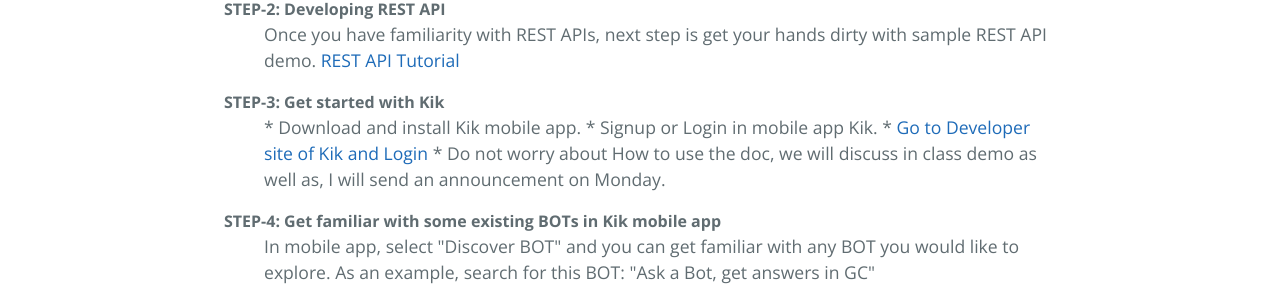
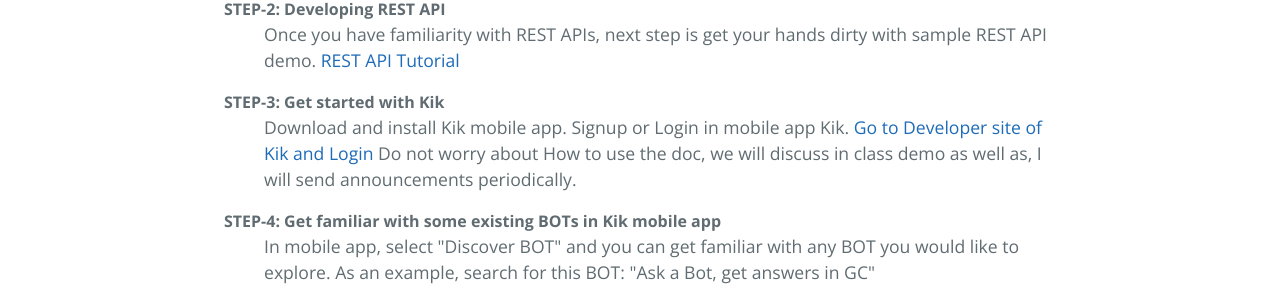
Before and after one commit to Ravi2712/ravi2712.github.io, a Jekyll site: the page built from index.md, in a window 1280 px wide. Shown: the part 1140-1445 px from the top of the page. Built offline with Jekyll 4.4.1, drawn with Linux system fonts in a browser that asks for light colours.

Commit message:
Changes#7

```diff
--- a/index.md
+++ b/index.md
@@ -34,10 +34,10 @@ In this project, we are going to create "Personalised Bot" with platform [Kik](h
 </dd>
 <dt>STEP-3: Get started with Kik</dt>
 <dd>
-* Download and install Kik mobile app.
-* Signup or Login in mobile app Kik.
-* <a href="https://dev.kik.com/#/docs/getting-started"> Go to Developer site of Kik and Login </a>
-* Do not worry about How to use the doc, we will discuss in class demo as well as, I will send an announcement on Monday.</dd>
+<tr> Download and install Kik mobile app. </tr>
+<tr> Signup or Login in mobile app Kik. </tr>
+<tr> <a href="https://dev.kik.com/#/docs/getting-started"> Go to Developer site of Kik and Login </a> </tr>
+<tr> Do not worry about How to use the doc, we will discuss in class demo as well as, I will send announcements periodically.</tr></dd>
 <dt>STEP-4: Get familiar with some existing BOTs in Kik mobile app</dt>
 <dd>In mobile app, select "Discover BOT" and you can get familiar with any BOT you would like to explore. As an example, search for this BOT: "Ask a Bot, get answers in GC"</dd>
 <dt>STEP-5: Think your own BOT idea</dt>
```
